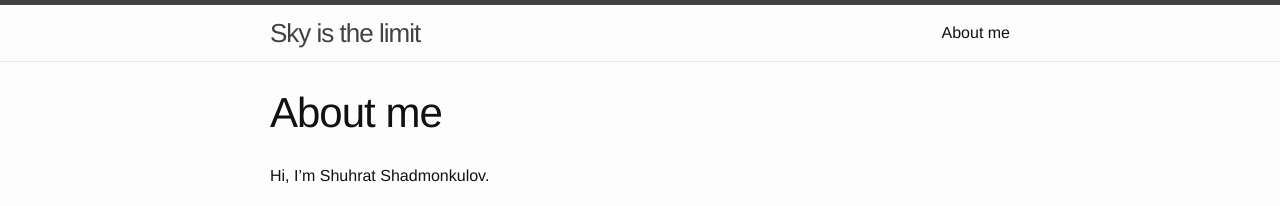
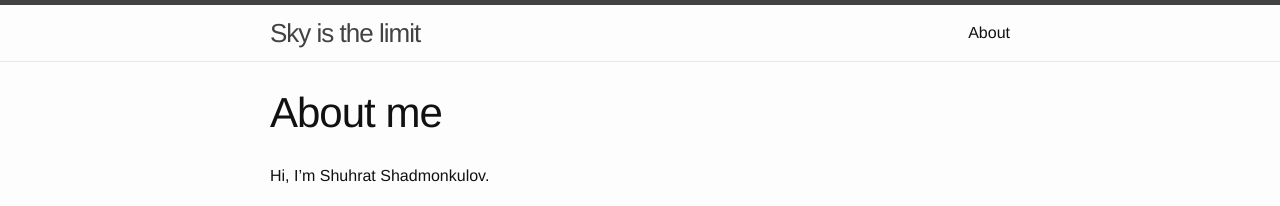
Before and after one commit to shuhrat/shuhrat.github.io, a Jekyll site: the page built from about.md, in a window 1280 px wide. Shown: the top 206 px of the page. Built offline with Jekyll 4.4.1, drawn with Linux system fonts in a browser that asks for light colours.

Commit message:
404 page

```diff
--- a/_includes/header.html
+++ b/_includes/header.html
@@ -15,8 +15,8 @@
 
       <div class="trigger">
         {% for page in site.pages %}
-          {% if page.title %}
-          <a class="page-link" href="{{ page.url | prepend: site.baseurl }}">{{ page.title }}</a>
+          {% if page.menuTitle %}
+          <a class="page-link" href="{{ page.url | prepend: site.baseurl }}">{{ page.menuTitle }}</a>
           {% endif %}
         {% endfor %}
       </div>
```
Also changed, not shown: 404.md (added, +7 -0 lines), about.md (+1 -0 lines).
